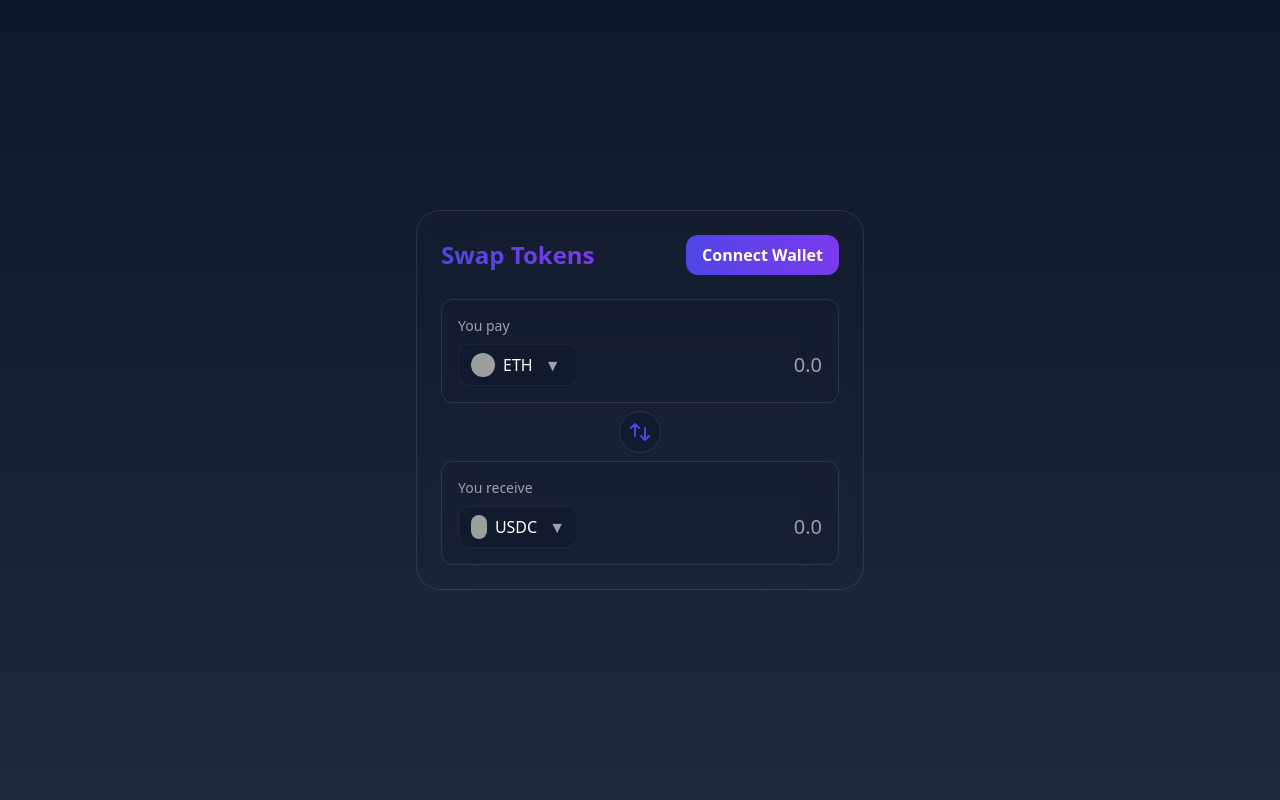
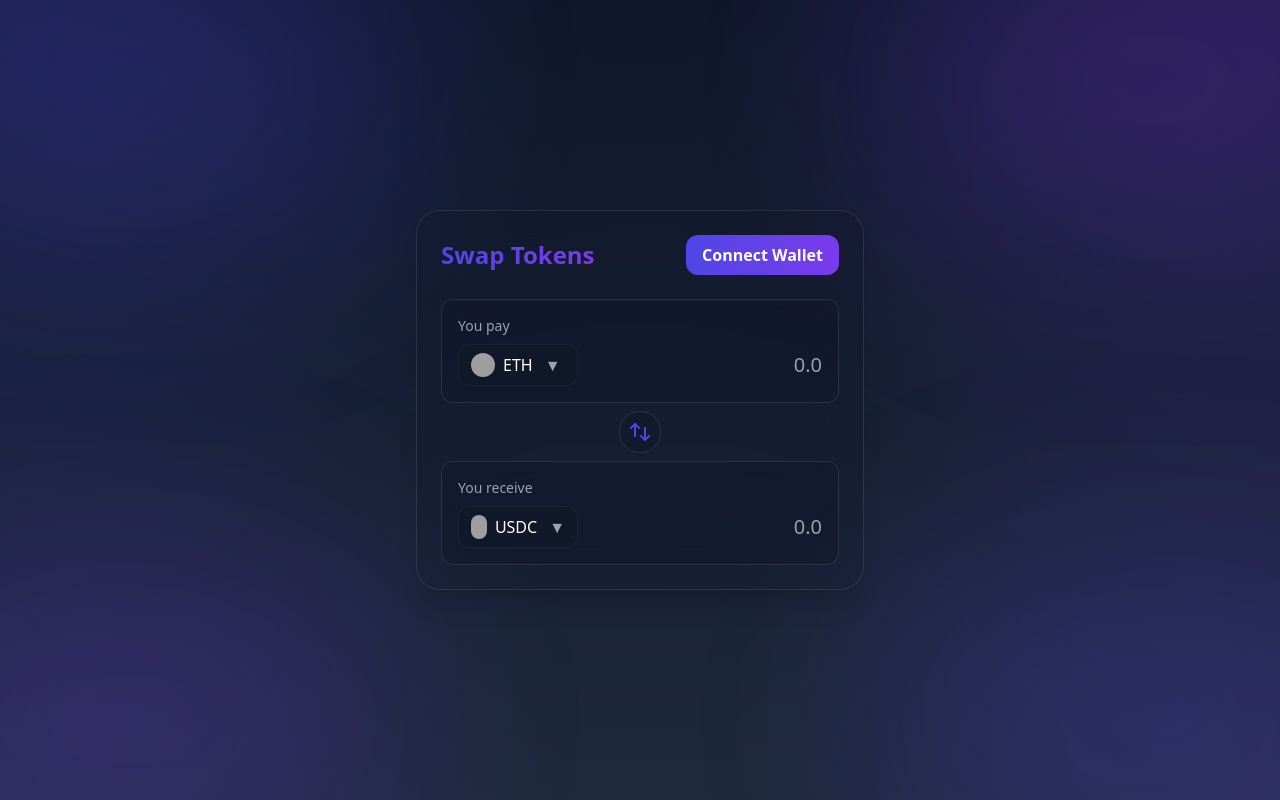
Before and after one commit to Ay7ot/token-swap, a Next.js app: page / in a window 1280 px wide. Built offline with nearby package versions, Linux system fonts and the light colour scheme; grey boxes are pictures that could not be loaded.

Commit message:
Finished initial UI for this

```diff
--- a/components/ConnectWallet.tsx
+++ b/components/ConnectWallet.tsx
@@ -39,7 +39,7 @@ export default function ConnectWallet() {
     }
 
     return (
-        <div className="relative z-50" ref={menuRef}>
+        <div className="relative z-40" ref={menuRef}>
             <button
                 onClick={() => setIsMenuOpen(!isMenuOpen)}
                 className="px-4 py-2 rounded-xl bg-dark-blue/40 hover:bg-dark-blue/60 transition-all duration-300 border border-white/5 hover:border-primary/30"
@@ -51,7 +51,7 @@ export default function ConnectWallet() {
             </button>
 
             {isMenuOpen && (
-                <div className="absolute right-0 mt-2 w-72 rounded-xl bg-dark-blue/95 border border-white/10 shadow-xl backdrop-blur-xl p-4 space-y-4 z-[60]">
+                <div className="absolute right-0 mt-2 w-72 rounded-xl bg-dark-blue/95 border border-white/10 shadow-xl backdrop-blur-xl p-4 space-y-4 z-50">
                     <div className="space-y-2">
                         <div className="text-sm text-gray-400">Account</div>
                         <div className="flex items-center justify-between">
--- a/components/SwapButton.tsx
+++ b/components/SwapButton.tsx
@@ -1,6 +1,6 @@
 'use client';
 
-import { useState } from 'react';
+import { useState, useEffect } from 'react';
 import { TokenData } from '@/types/token';
 import { useWallet } from '@/contexts/WalletContext';
 import { executeSwap, SwapError } from '@/utils/swap';
@@ -27,6 +27,17 @@ export default function SwapButton({
   const { isConnected, provider } = useWallet();
   const [isSwapping, setIsSwapping] = useState(false);
   const [error, setError] = useState<string | null>(null);
+
+  // Clear error after 10 seconds
+  useEffect(() => {
+    if (error) {
+      const timer = setTimeout(() => {
+        setError(null);
+      }, 10000);
+
+      return () => clearTimeout(timer);
+    }
+  }, [error]);
 
   const handleSwap = async () => {
     if (!provider || !fromAmount || !toAmount) return;
@@ -60,10 +71,8 @@ export default function SwapButton({
         </div>
       );
     } catch (error) {
-      // Safely handle the error
       const swapError = error instanceof SwapError ? error : new SwapError('Unknown error occurred');
 
-      // Only log non-user-rejected errors
       if (swapError.code !== 'ACTION_REJECTED') {
         console.warn('Swap failed:', {
           message: swapError.message,
--- a/components/SwapInterface.tsx
+++ b/components/SwapInterface.tsx
@@ -94,7 +94,23 @@ export default function SwapInterface() {
 
     return (
         <div className="min-h-screen bg-gradient-dark p-4 flex flex-col items-center justify-center relative overflow-hidden">
-      <div className="relative z-10 bg-light-blue/10 backdrop-blur-xl rounded-3xl p-6 w-full max-w-md border border-white/10">
+            {/* Decorative elements */}
+            <div className="absolute inset-0 overflow-hidden">
+                {/* Animated gradient orbs */}
+                <div className="absolute top-[-10%] left-[-10%] w-[40%] h-[40%] rounded-full bg-primary/20 blur-[100px] animate-gradient-xy" />
+                <div className="absolute top-[-10%] right-[-10%] w-[40%] h-[40%] rounded-full bg-secondary/20 blur-[100px] animate-gradient-xy" />
+                <div className="absolute bottom-[-10%] left-[-10%] w-[40%] h-[40%] rounded-full bg-secondary/20 blur-[100px] animate-gradient-xy" />
+                <div className="absolute bottom-[-10%] right-[-10%] w-[40%] h-[40%] rounded-full bg-primary/20 blur-[100px] animate-gradient-xy" />
+
+                {/* Grid pattern */}
+                <div
+                    className="absolute inset-0 bg-[linear-gradient(to_right,#4F46E5/2_1px,transparent_1px),linear-gradient(to_bottom,#4F46E5/2_1px,transparent_1px)] bg-[size:4rem_4rem] [mask-image:radial-gradient(ellipse_60%_50%_at_50%_50%,#000,transparent)]"
+                    style={{ opacity: 0.1 }}
+                />
+            </div>
+
+            {/* Main content */}
+            <div className="relative z-10 bg-dark-blue/20 backdrop-blur-xl rounded-3xl p-6 w-full max-w-md border border-white/10 shadow-xl">
                 <div className="flex justify-between items-center mb-6">
                     <h1 className="text-2xl font-bold bg-gradient-primary text-transparent bg-clip-text">
                         Swap Tokens
--- a/components/TokenSelect.tsx
+++ b/components/TokenSelect.tsx
@@ -135,7 +135,7 @@ export default function TokenSelect({
 
       {/* Token Selection Modal */}
       {isSelectOpen && (
-        <div className="fixed inset-0 z-40 flex items-center justify-center p-4 bg-black/50 backdrop-blur-sm">
+        <div className="fixed inset-0 z-50 flex items-center justify-center p-4 bg-black/50 backdrop-blur-sm">
           <div className="bg-dark-blue/95 rounded-2xl w-full max-w-md p-4 border border-white/10 shadow-xl">
             <div className="flex justify-between items-center mb-4">
               <h3 className="text-lg font-semibold">Select Token</h3>
--- a/tailwind.config.ts
+++ b/tailwind.config.ts
@@ -19,11 +19,54 @@ export default {
       backgroundImage: {
         "gradient-radial": "radial-gradient(var(--tw-gradient-stops))",
         "gradient-primary": "linear-gradient(to right, #4F46E5, #7C3AED)",
-        "gradient-dark": "linear-gradient(to bottom, #0F172A, #1E293B)",
+        "gradient-dark": `
+          radial-gradient(circle at top left, rgba(79, 70, 229, 0.15) 0%, transparent 40%),
+          radial-gradient(circle at top right, rgba(124, 58, 237, 0.15) 0%, transparent 40%),
+          radial-gradient(circle at bottom left, rgba(79, 70, 229, 0.1) 0%, transparent 40%),
+          radial-gradient(circle at bottom right, rgba(124, 58, 237, 0.1) 0%, transparent 40%),
+          linear-gradient(to bottom, #0F172A, #1E293B)
+        `,
       },
       boxShadow: {
         'glow': '0 0 20px rgba(124, 58, 237, 0.5)',
       },
+      animation: {
+        'gradient-x': 'gradient-x 15s ease infinite',
+        'gradient-y': 'gradient-y 15s ease infinite',
+        'gradient-xy': 'gradient-xy 15s ease infinite',
+      },
+      keyframes: {
+        'gradient-y': {
+          '0%, 100%': {
+            'background-size': '400% 400%',
+            'background-position': 'center top'
+          },
+          '50%': {
+            'background-size': '200% 200%',
+            'background-position': 'center center'
+          }
+        },
+        'gradient-x': {
+          '0%, 100%': {
+            'background-size': '200% 200%',
+            'background-position': 'left center'
+          },
+          '50%': {
+            'background-size': '200% 200%',
+            'background-position': 'right center'
+          }
+        },
+        'gradient-xy': {
+          '0%, 100%': {
+            'background-size': '400% 400%',
+            'background-position': 'left center'
+          },
+          '50%': {
+            'background-size': '200% 200%',
+            'background-position': 'right center'
+          }
+        }
+      }
     },
   },
   plugins: [],
```
Also changed, not shown: app/layout.tsx (line endings or trailing spaces). Lines whose indentation alone changed are shown as unchanged.
